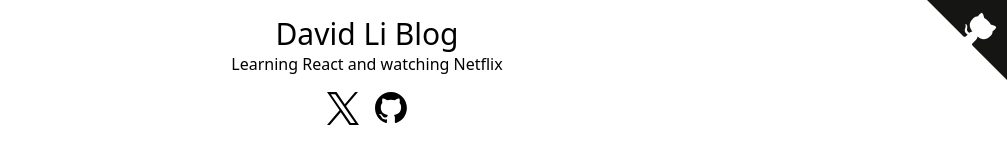
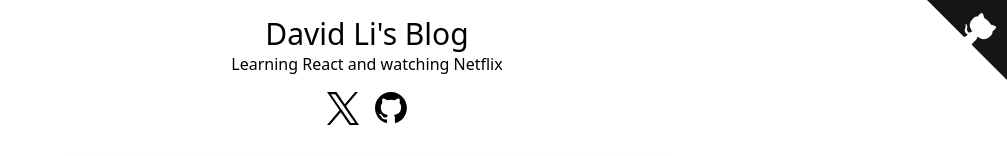
Before and after one commit to davidlc9113/next-blog, a Next.js app: page / in a window 1280 px wide. Shown: the top 156 px of the page, without its empty margins (273-1280 px from the left). Built offline with nearby package versions, Linux system fonts and the light colour scheme.

Commit message:
Update title

```diff
--- a/src/app/articles/[slug]/page.js
+++ b/src/app/articles/[slug]/page.js
@@ -10,7 +10,7 @@ const getArticle = (params) => {
 
 export function generateMetadata({ params }) {
   const article = getArticle(params);
-  return { title: `${article.title} | David Li Blog` };
+  return { title: `${article.title} | David Li's Blog` };
 }
 
 export default function Article({ params }) {
--- a/src/app/layout.js
+++ b/src/app/layout.js
@@ -3,7 +3,7 @@ import GithubCat from "./ui/GithubCat";
 import GoogleAnalytics from "./lib/GoogleAnalytics";
 
 export const metadata = {
-  title: "David Li Blog",
+  title: "David Li's Blog",
   description: "Learning React and watching Netflix",
 };
 
--- a/src/app/ui/Header.jsx
+++ b/src/app/ui/Header.jsx
@@ -3,7 +3,7 @@ import Contact from "./Contact"
 export default function Header() {
   return (
     <header className="pb-4 text-center">
-      <h1 className="mb-0">David Li Blog</h1>
+      <h1 className="mb-0">{`David Li's Blog`}</h1>
       <p className="text-base">Learning React and watching Netflix</p>
       <Contact />
     </header>
```
